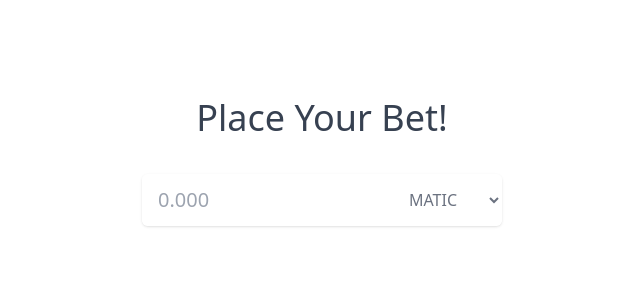
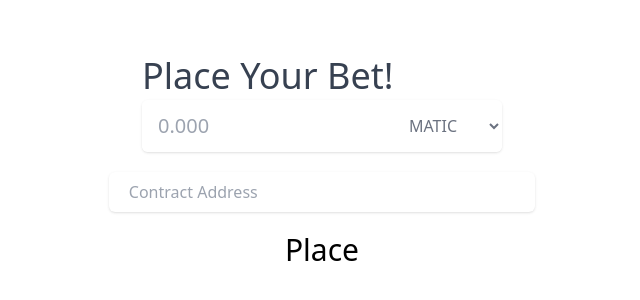
Before and after one commit to thendg/stakeify, a Next.js app: page /betting in a window 1280 px wide. Shown: the part 238-538 px from the top of the page, without its empty margins (318-958 px from the left). Built offline with nearby package versions, Linux system fonts and the light colour scheme.

Commit message:
add to betting page

```diff
--- a/pages/betting.js
+++ b/pages/betting.js
@@ -1,34 +1,48 @@
+function place() {
+  console.log("place");
+}
+
 export default function Betting() {
   return (
-    <>
-      <div class="grid place-items-center h-screen">
-        <div class="flex flex-col justify-center items-center">
-          <label for="price" class="text-4xl font-medium text-gray-700 pb-8 ">
+    <div className="flex h-screen flex-col justify-center items-center space-y-5">
+      <div>
+        <label for="price" className="text-4xl font-medium text-gray-700 pb-8 ">
           Place Your Bet!
         </label>
-          <div class="relative mt-1 rounded-md shadow">
+        <div className="relative mt-1 rounded-md shadow">
           <input
             type="text"
             name="price"
             id="price"
-              class="block py-3 w-full rounded-md border-gray-300 pl-4 pr-12 focus:border-indigo-500 focus:ring-indigo-500 sm:text-xl"
+            className="block py-3 w-full rounded-md border-gray-300 pl-4 pr-12 focus:border-indigo-500 focus:ring-indigo-500 sm:text-xl"
             placeholder="0.000"
           ></input>
-            <div class="absolute inset-y-0 right-0 ">
-              <label for="currency" class="sr-only">
+          <div className="absolute inset-y-0 right-0 ">
+            <label for="currency" className="sr-only">
               Currency
             </label>
             <select
               id="currency"
               name="currency"
-                class="h-full rounded-md border-transparent bg-transparent py-0 pl-2 pr-7 text-gray-500 focus:border-indigo-500 focus:ring-indigo-500 sm:text-l"
+              className="h-full rounded-md border-transparent bg-transparent py-0 pl-2 pr-7 text-gray-500 focus:border-indigo-500 focus:ring-indigo-500 sm:text-l"
             >
               <option>MATIC</option>
             </select>
           </div>
         </div>
       </div>
+
+      <input
+        type="text"
+        name="price"
+        id="price"
+        className="rounded-md px-4 py-2 w-1/3 shadow text-l"
+        placeholder=" Contract Address"
+      ></input>
+
+      <button className="hover:underline text-3xl" onclick={place}>
+        Place
+      </button>
     </div>
-    </>
   );
 }
```
Lines whose indentation alone changed are shown as unchanged.
